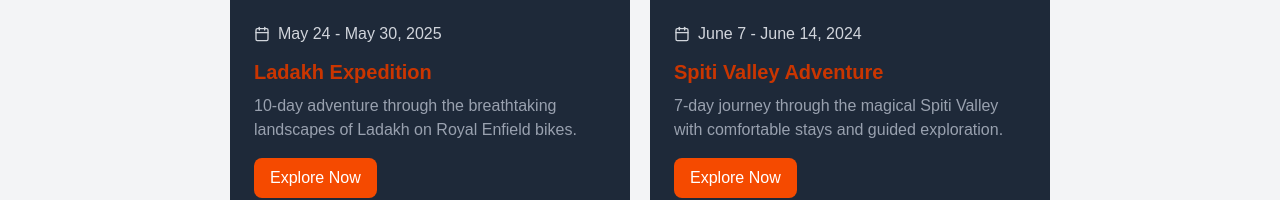
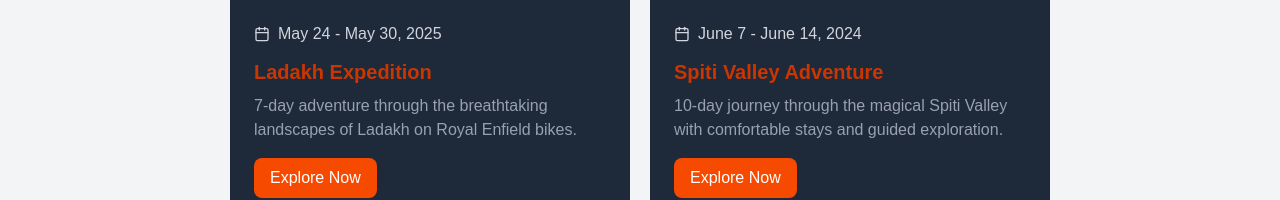
Before and after one commit to jangirsamarth/Rev-Roar-Production, a React (Vite) app in the folder client/: page / in a window 1280 px wide. Shown: the part 1278-1478 px from the top of the page. Built offline with nearby package versions, Linux system fonts and the light colour scheme.

Commit message:
home page changes

```diff
--- a/client/src/pages/Home.jsx
+++ b/client/src/pages/Home.jsx
@@ -337,7 +337,7 @@ export function Home() {
                 </div>
                 <h3 className="text-lg sm:text-xl font-bold mb-2">Ladakh Expedition</h3>
                 <p className="text-gray-400 mb-4 text-sm sm:text-base">
-                  10-day adventure through the breathtaking landscapes of Ladakh on Royal Enfield bikes.
+                  7-day adventure through the breathtaking landscapes of Ladakh on Royal Enfield bikes.
                 </p>
                 <div className="flex justify-between items-center">
                   <a
@@ -381,7 +381,7 @@ export function Home() {
                 </div>
                 <h3 className="text-lg sm:text-xl font-bold mb-2">Spiti Valley Adventure</h3>
                 <p className="text-gray-400 mb-4 text-sm sm:text-base">
-                  7-day journey through the magical Spiti Valley with comfortable stays and guided exploration.
+                  10-day journey through the magical Spiti Valley with comfortable stays and guided exploration.
                 </p>
                 <div className="flex justify-between items-center">
                   <a
```
